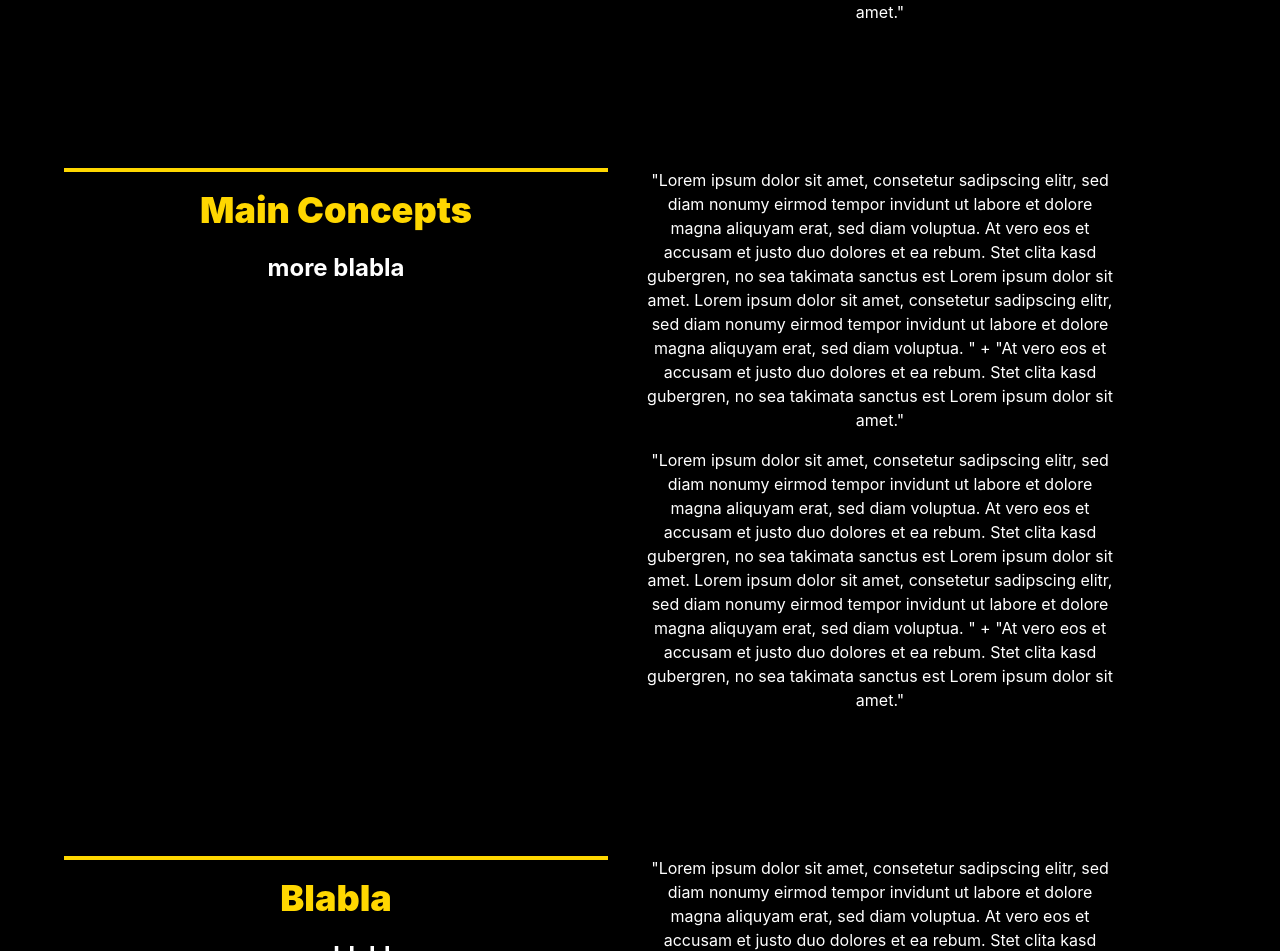
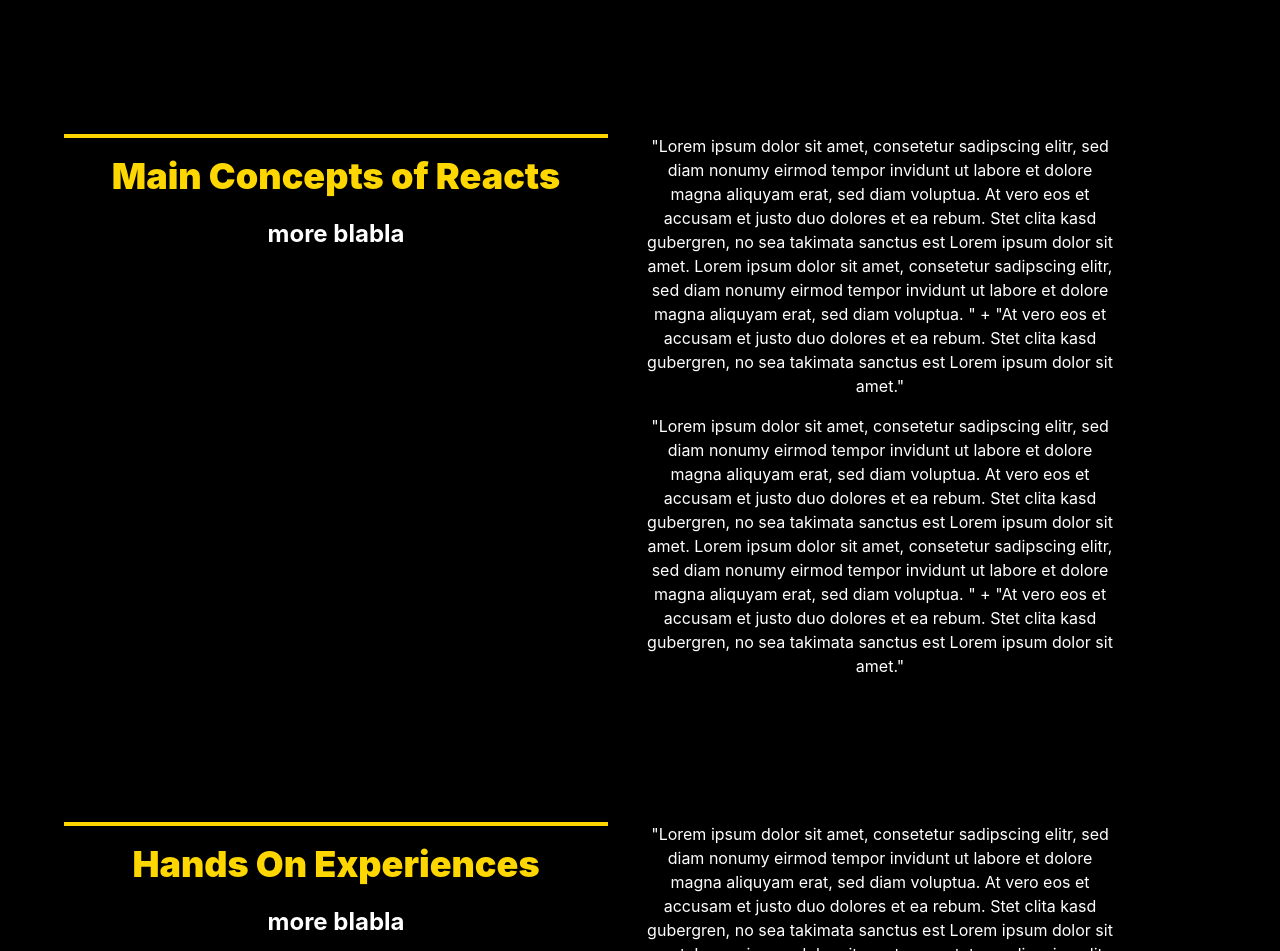
Before and after one commit to Bonk-Army/eportfolio_react, a React (Create React App) app: page / in a window 1280 px wide. Shown: the part 1601-2552 px from the top of the page. Built offline with nearby package versions, Linux system fonts and the light colour scheme.

Commit message:
:construction: working on router, now links are working

```diff
--- a/src/components/cardlist/card-list.component.jsx
+++ b/src/components/cardlist/card-list.component.jsx
@@ -2,16 +2,18 @@
 import './card-list.styles.css';
 import Card from "./card.components";
 import {topics} from './card-list.topics.js';
+import { HashLink } from 'react-router-hash-link';
 
 const topic2 = topics;
 
-const CardList = ({ topics }) => {
+const CardList = ({}) => {
     return (
         <div className="pt2 cardList">
             {
                 topic2.map(topic => (
+                    <HashLink smooth to={"#"+topic.name}>
                         <Card elementId={topic.id} key={topic.id} topic={topic.name}/>
-
+                    </HashLink>
                 ))
             }
         </div>
--- a/src/components/slides/slide.component.jsx
+++ b/src/components/slides/slide.component.jsx
@@ -8,10 +8,10 @@
     return (
         <div className="bg-black">
         {slide2.map(slide => (
-        <article className="yellow cf ph3 ph5-ns pv5 p5 center">
+        <article className="yellow cf ph3 ph5-ns pv5 p5 center" id={slide.topic}>
             <header className="fn fl-ns w-50-ns pr4-ns">
                 <h1 className="f2 lh-title fw9 mb3 mt0 pt3 bt bw2">
-                    {slide.topic}
+                    {slide.topic}s
                 </h1>
                 <h2 className="f3 white lh-title">
                     {slide.smallTopic}
--- a/src/components/slides/slides.text.js
+++ b/src/components/slides/slides.text.js
@@ -9,26 +9,20 @@
         "text": text
     },
     {
-        "id": "1",
-        "topic": "Main Concepts",
+        "id": "2",
+        "topic": "Main Concepts of React",
         "smallTopic": "more blabla",
         "text": text
     },
     {
-        "id": "1",
-        "topic": "Blabla",
+        "id": "3",
+        "topic": "Hands On Experience",
         "smallTopic": "more blabla",
         "text": text
     },
     {
-        "id": "1",
-        "topic": "Blabla",
-        "smallTopic": "more blabla",
-        "text": text
-    },
-    {
-        "id": "1",
-        "topic": "Blabla",
+        "id": "4",
+        "topic": "Davids Presentation",
         "smallTopic": "more blabla",
         "text": text
     },
```
